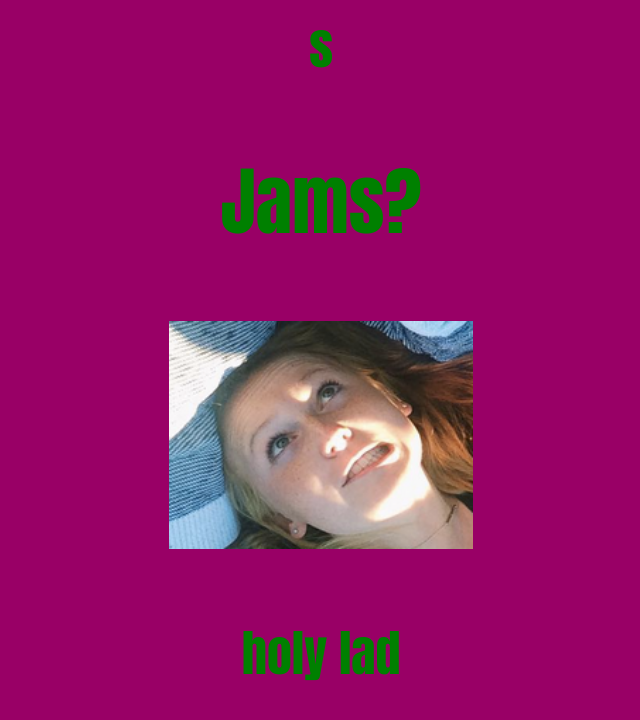
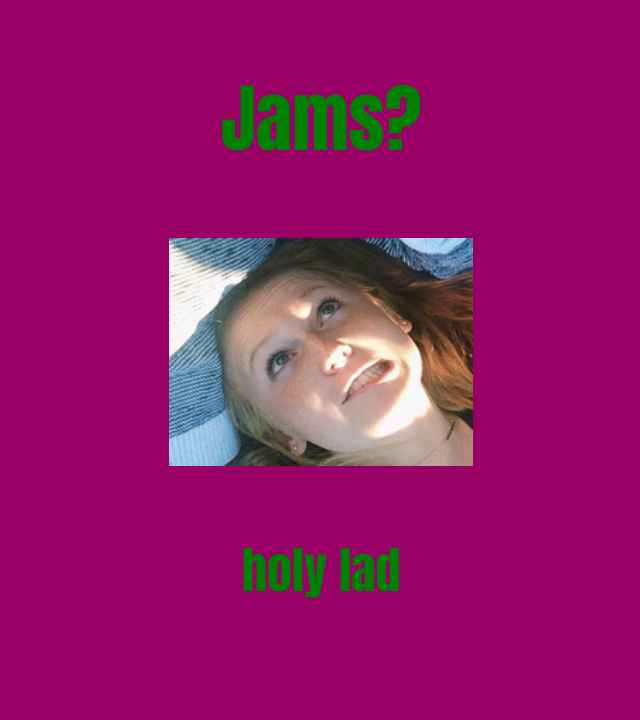
Before and after one commit to joshgoettner/joshgoettner.github.io, a plain HTML site: page index.html in a window 1280 px wide. Shown: the whole page, without its empty margins (319-959 px from the left). Drawn offline with Linux system fonts and the light colour scheme.

Commit message:
NO MORE S

```diff
--- a/index.html
+++ b/index.html
@@ -15,7 +15,7 @@
   <title>Josh is gud</title>
 <body bgcolor=#990066>
 
-s  <!-- SCM Music Player http://scmplayer.net -->
+  <!-- SCM Music Player http://scmplayer.net -->
   <script type="text/javascript" src="http://scmplayer.net/script.js"
   data-config="{'skin':'skins/scmGreen/skin.css','volume':50,'autoplay':false,'shuffle':false,'repeat':1,'placement':'top','showplaylist':false,'playlist':[{'title':'Twinkle Twinkle','url':'https://www.youtube.com/watch?v=yCjJyiqpAuU'}]}" ></script>
   <!-- SCM Music Player script end -->
```
